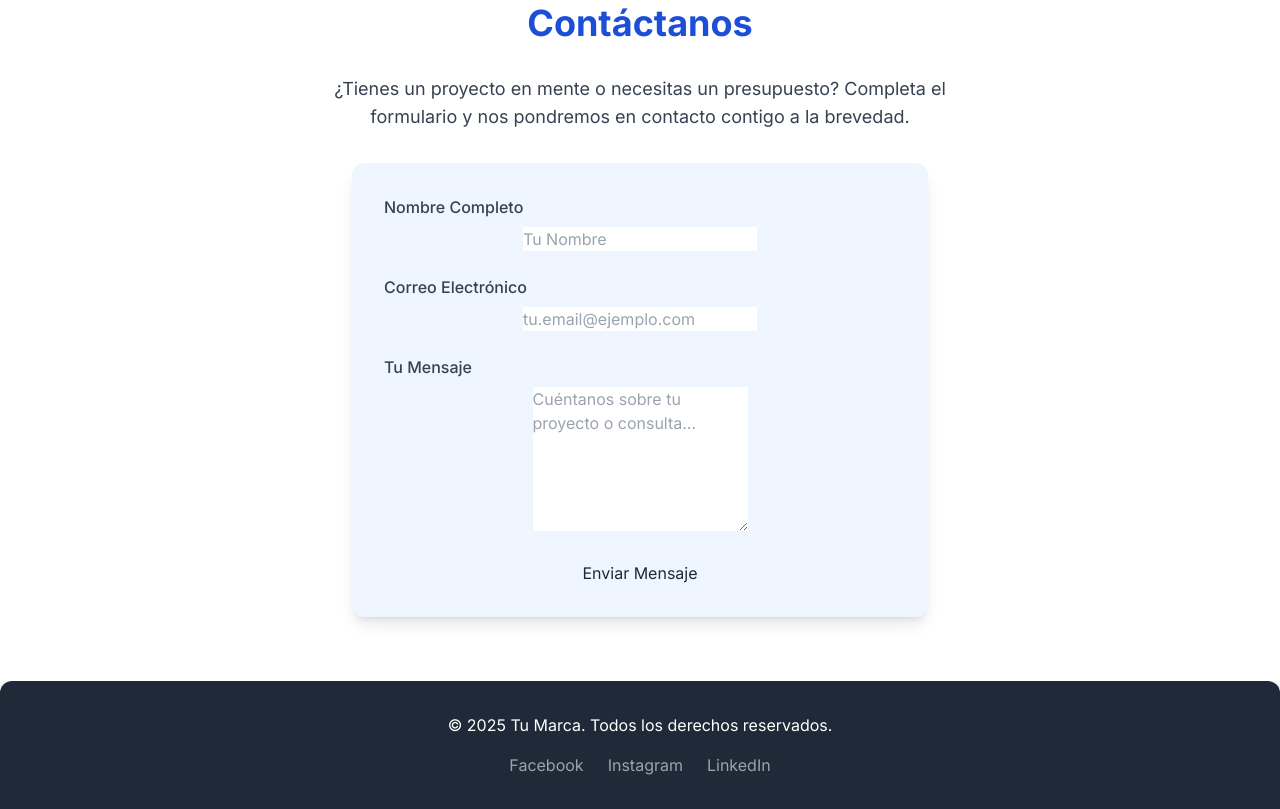
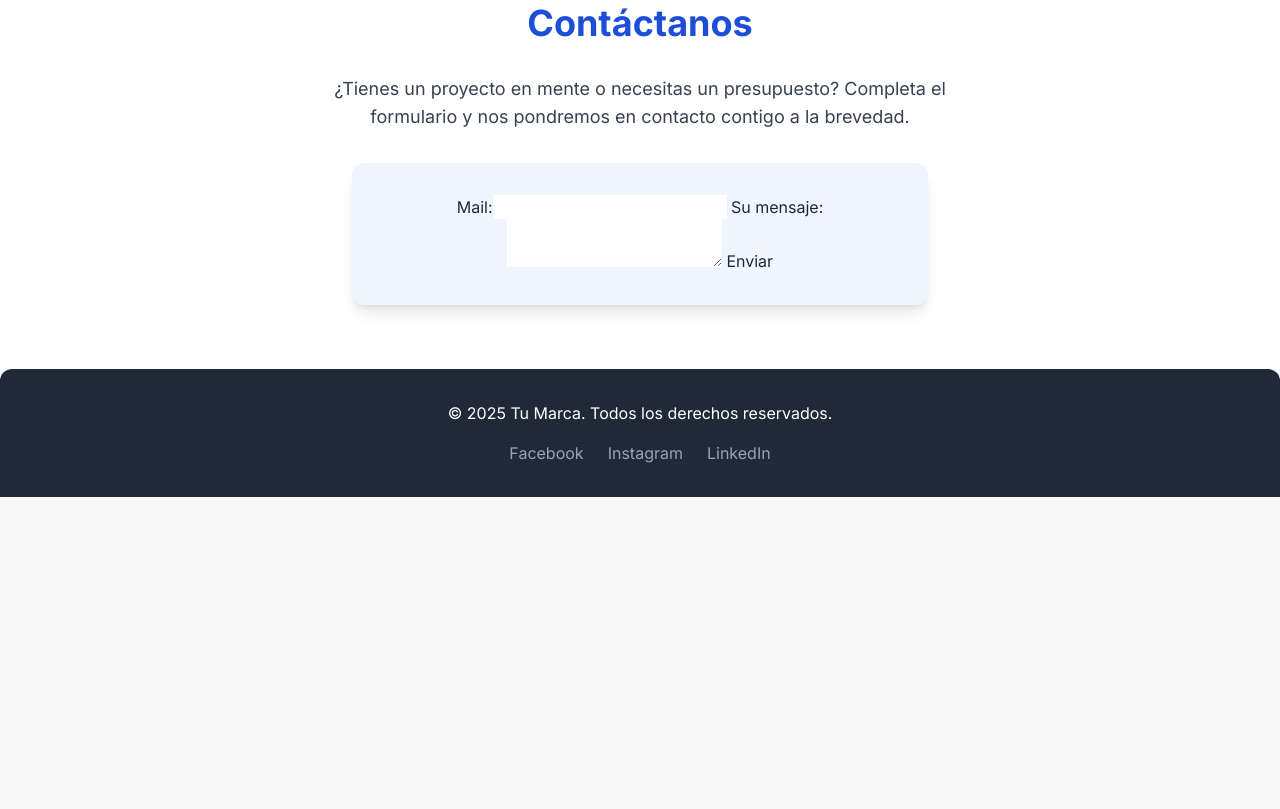
Before and after one commit to fintesia-git/lpcajas, a plain HTML site: page index.html in a window 1280 px wide. Shown: the part 1811-2620 px from the top of the page. After the commit the page ends 2308 px from the top, so only its background shows below. Drawn offline with nearby package versions, Linux system fonts and the light colour scheme.

Commit message:
Update index.html

```diff
--- a/index.html
+++ b/index.html
@@ -137,26 +137,10 @@
                 ¿Tienes un proyecto en mente o necesitas un presupuesto? Completa el formulario y nos pondremos en contacto contigo a la brevedad.
             </p>
             <div class="max-w-xl mx-auto bg-blue-50 p-8 rounded-xl shadow-lg">
-                <!--
-                    Para integrar Formspree, reemplazar 'YOUR_FORMSPREE_ENDPOINT' con la URL de tu formulario Formspree.
-                    Ejemplo: <form action="https://formspree.io/f/your_unique_id" method="POST">
-                -->
-                <form action="#" method="POST" class="space-y-6">
-                    <div>
-                        <label for="name" class="block text-left text-gray-700 font-medium mb-2">Nombre Completo</label>
-                        <input type="text" id="name" name="name" class="form-input" placeholder="Tu Nombre" required>
-                    </div>
-                    <div>
-                        <label for="email" class="block text-left text-gray-700 font-medium mb-2">Correo Electrónico</label>
-                        <input type="email" id="email" name="email" class="form-input" placeholder="tu.email@ejemplo.com" required>
-                    </div>
-                    <div>
-                        <label for="message" class="block text-left text-gray-700 font-medium mb-2">Tu Mensaje</label>
-                        <textarea id="message" name="message" rows="6" class="form-input" placeholder="Cuéntanos sobre tu proyecto o consulta..." required></textarea>
-                    </div>
-                    <button type="submit" class="form-button">
-                        Enviar Mensaje
-                    </button>
+                <form action="https://formspree.io/f/mdkdglwr" method="POST">
+                            <label>Mail:<input type="email" name="email"></label>
+                        <label>Su mensaje:<textarea name="message"></textarea> </label>
+                    <button type="submit">Enviar</button>
                 </form>
             </div>
         </div>
```
